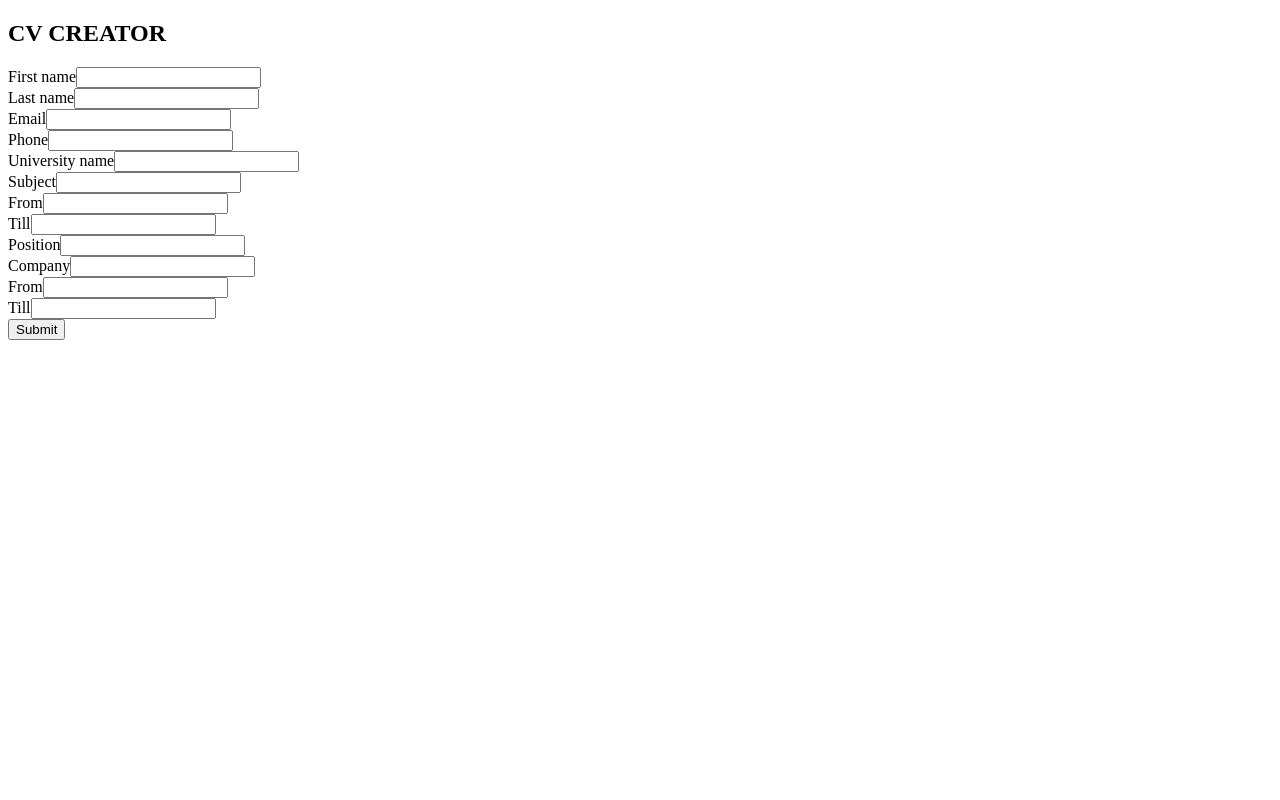
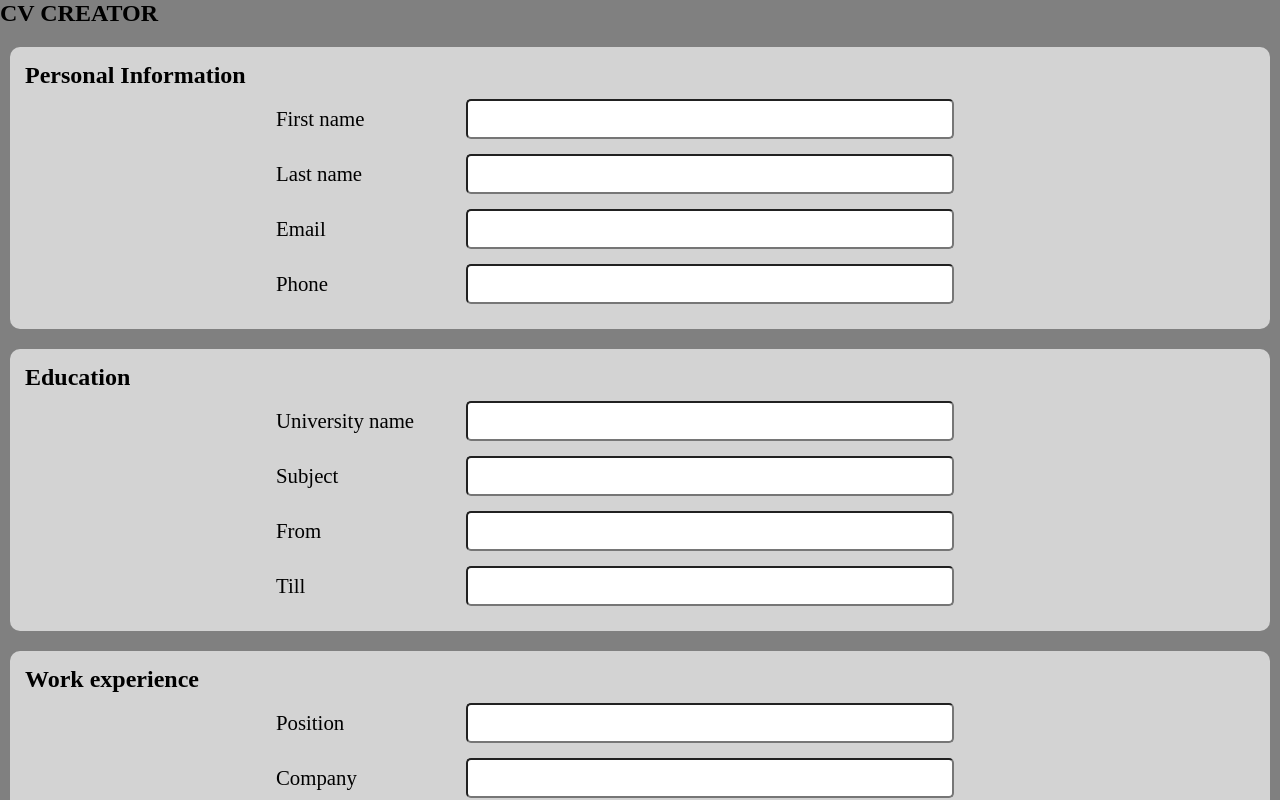
Before and after one commit to meisREAL/cv, a React (Create React App) app in the folder cv/: page / in a window 1280 px wide. Shown: the top 800 px of the page. Built offline with nearby package versions, Linux system fonts and the light colour scheme.

Commit message:
Basic design template

```diff
--- a/cv/src/App.js
+++ b/cv/src/App.js
@@ -1,6 +1,7 @@
 import React, { Component } from "react";
 import Header from "./components/Header";
 import Main from "./components/Main";
+import "./styles/App.css"
 
 class App extends Component {
   render() {
--- a/cv/src/components/Education.js
+++ b/cv/src/components/Education.js
@@ -22,6 +22,7 @@ class Education extends Component {
         const { university, subject, studyFrom, studyTill } = this.props
         return (
             <div className="mainInputs" id="eduInputs">
+                <h2>Education</h2>
                 <div className="inputs">
                     <label>University name</label>
                     <input
--- a/cv/src/components/PersonalInformation.js
+++ b/cv/src/components/PersonalInformation.js
@@ -14,6 +14,7 @@ class PersonalInformation extends Component {
         const { firstName, lastName, email, phone } = this.props;
         return (
             <div className="mainInputs">
+                <h2>Personal Information</h2>
                 <div className="inputs">
                     <label>First name</label>
                     <input type="text" name="firstName"
--- a/cv/src/components/Work.js
+++ b/cv/src/components/Work.js
@@ -14,6 +14,7 @@ class Work extends Component {
         const { position, company, workedFrom, workedTill } = this.props
         return (
             <div className="mainInputs">
+                <h2>Work experience</h2>
                 <div className="inputs">
                     <label>Position</label>
                     <input
--- /dev/null
+++ b/cv/src/styles/App.css
@@ -0,0 +1,61 @@
+* {
+    margin: 0;
+    padding: 0;
+}
+
+#root {
+    margin: 0;
+    padding: 0;
+    background-color: gray;
+}
+
+.window {
+    /* stuff goes here */
+    display: flex;
+    flex-direction: column;
+}
+
+form {
+    display: flex;
+    flex-direction: column;
+    /* width: 50vw; */
+    align-content: center;
+    justify-content: center;
+    padding-top: 10px;
+    padding-bottom: 10px;
+}
+
+.mainInputs {
+    background-color: lightgray;
+    padding: 15px;
+    margin: 10px;
+    border-radius: 10px;
+}
+
+.inputs {
+    margin: 5px;
+    padding: 5px;
+    display: flex;
+    align-items: center;
+    margin-left: 20%;
+}
+
+label {
+    padding-right: 5px;
+    font-size: 1.3em;
+}
+
+input {
+    width: 50%;
+    margin-left: auto;
+    margin-right: 30%;
+    height: 2.5em;
+    border-radius: 5px;
+    font-size: 90%;
+}
+
+input[type='button'] {
+    font-size: medium;
+    font-weight: bold;
+    background-color: greenyellow;
+}
```
